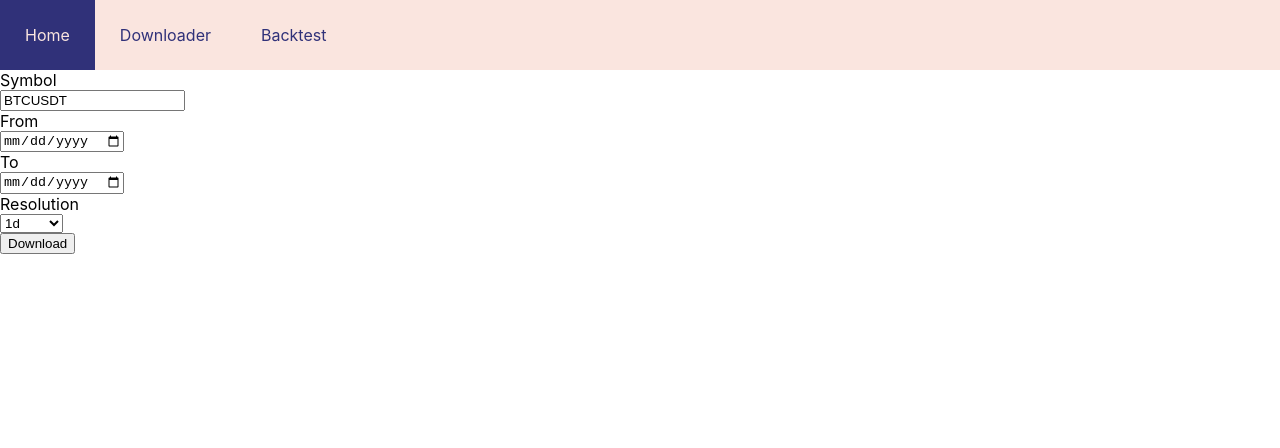
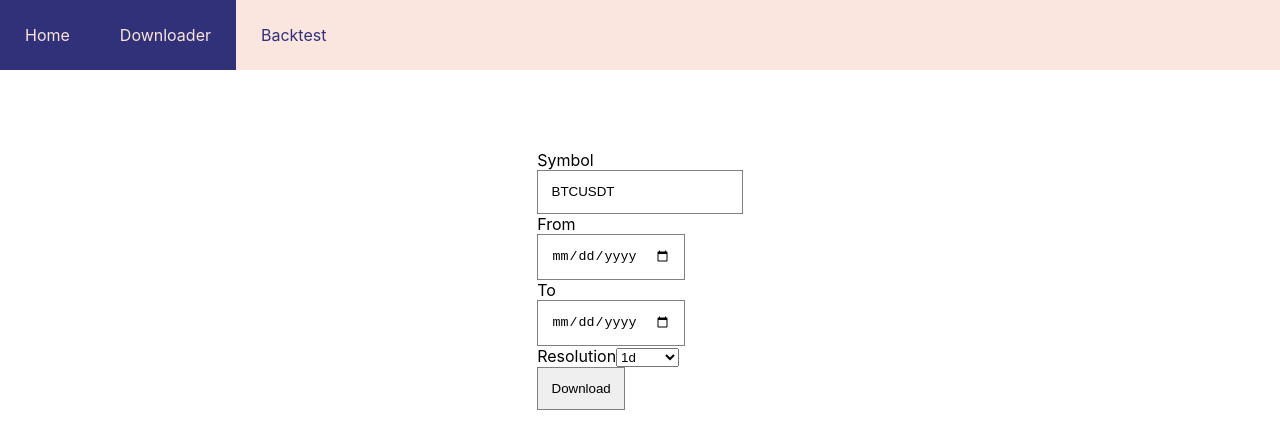
Before and after one commit to Hhanuska/crypto-trader, a Next.js app: page /downloader in a window 1280 px wide. Shown: the top 448 px of the page. Built offline with nearby package versions, Linux system fonts and the light colour scheme.

Commit message:
Fix navbar css and add basic downloader css

```diff
--- a/components/navbar.tsx
+++ b/components/navbar.tsx
@@ -30,7 +30,7 @@ const NavBar: NextPage = () => {
 }
 
 const isActiveClass = (router: string, href: string): string => {
-    return router === href ? 'active' : '';
+    return router === href ? styles.active : '';
 }
 
 export default NavBar;
--- a/pages/downloader.tsx
+++ b/pages/downloader.tsx
@@ -1,9 +1,12 @@
 import type { GetStaticProps, GetStaticPropsContext, InferGetStaticPropsType, NextPage } from 'next';
+import Head from 'next/head';
 import { BaseSyntheticEvent, useState } from 'react';
 import NavBar from '../components/navbar';
 
 import { timeout } from '../app/resources/utils';
 import EResolution from '../app/resources/EResolution';
+
+import styles from '../styles/downloader.module.css'
 
 export const getStaticProps: GetStaticProps = (context: GetStaticPropsContext) => {
     const resolutions = EResolution;
@@ -59,17 +62,19 @@ const DownloadPage: NextPage = ({ resolutions }: InferGetStaticPropsType<typeof
 
     return (
         <div>
+            <Head>
+                <title>Downloader</title>
+                <meta name="viewport" content="width=device-width, initial-scale=1.0" />
+            </Head>
             <NavBar />
-            <form onSubmit={onSubmit}>
+            <div className={styles.form}>
+                <form className={styles.downloader} onSubmit={onSubmit}>
                     <label htmlFor="symbol">Symbol</label>
                     <input type="text" id="symbol" defaultValue="BTCUSDT" required />
-
                     <label htmlFor="from">From</label>
                     <input type="date" id="from" required />
-
                     <label htmlFor="to">To</label>
                     <input type="date" id="to" required />
-
                     <label htmlFor="resolution">Resolution</label>
                     <select name="resolution" id="resolution">
                         {
@@ -78,7 +83,7 @@ const DownloadPage: NextPage = ({ resolutions }: InferGetStaticPropsType<typeof
                                     <optgroup label={label}>
                                         {resolutions[label].map((EResolution: string) => {
                                             return (
-                                            <option value={EResolution} selected={EResolution === '1d'}>{EResolution}</option>
+                                                <option key={EResolution} value={EResolution} selected={EResolution === '1d'}>{EResolution}</option>
                                             )
                                         })}
                                     </optgroup>
@@ -89,6 +94,7 @@ const DownloadPage: NextPage = ({ resolutions }: InferGetStaticPropsType<typeof
 
                     <input type="submit" value="Download" />
                 </form>
+            </div>
             <div>
                 {downloadProgress.inProgress
                     ? `Download in progress... ${downloadProgress.current} / ${downloadProgress.required}`
--- /dev/null
+++ b/styles/downloader.module.css
@@ -0,0 +1,14 @@
+.downloader {
+    margin: 5em auto;
+    left: 50%;
+}
+
+.form {
+    display: flex;
+}
+
+.form input {
+    display: block;
+    padding: 1em;
+    border: thin gray solid;
+}
--- a/styles/global.css
+++ b/styles/global.css
@@ -13,10 +13,6 @@ a {
 	text-decoration: none;
 }
 
-input, select {
-	display: block;
-}
-
 * {
 	box-sizing: border-box;
 }
--- a/styles/navbar.module.css
+++ b/styles/navbar.module.css
@@ -12,9 +12,12 @@
 
 .navbar > ul > li > a {
     display: block;
-    color: var(--navbarHg);
     text-align: center;
     padding: 25px;
+}
+
+.navbar > ul > li > a:not(.active) {
+    color: var(--navbarHg);
 }
 
 .navbar > ul > li:hover > a {
@@ -22,7 +25,7 @@
     color: var(--navbarBg);
 }
 
-.navbar > ul > li > a.active {
+.active {
     background-color: var(--navbarHg);
     color: var(--navbarBg);
 }
```
Lines whose indentation alone changed are shown as unchanged.
